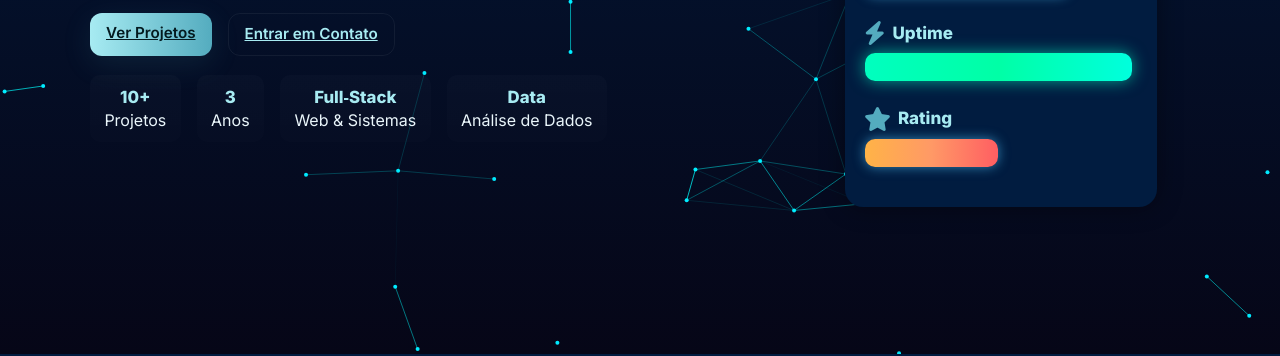
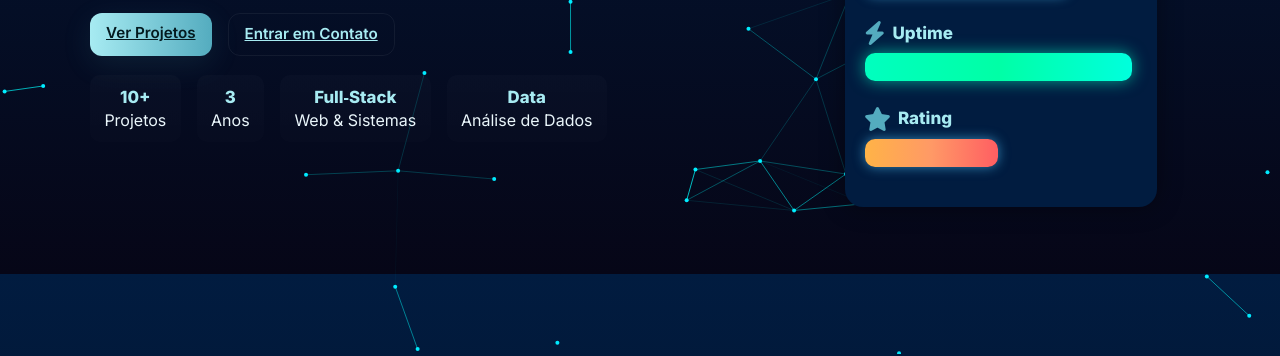
Before and after one commit to anyocher/anyocher.github.io, a plain HTML site: page index.html in a window 1280 px wide. Shown: the part 446-802 px from the top of the page. Drawn offline with Linux system fonts and the light colour scheme.

Commit message:
alterado html/body heigh para 90%

```diff
--- a/style.css
+++ b/style.css
@@ -14,7 +14,7 @@
 }
 
 *{box-sizing:border-box}
-html,body{height:100%}
+html,body{height:90%}
 body{
   margin:0;
   font-family:"Inter", system-ui, -apple-system, "Segoe UI", Roboto, Arial;
```
